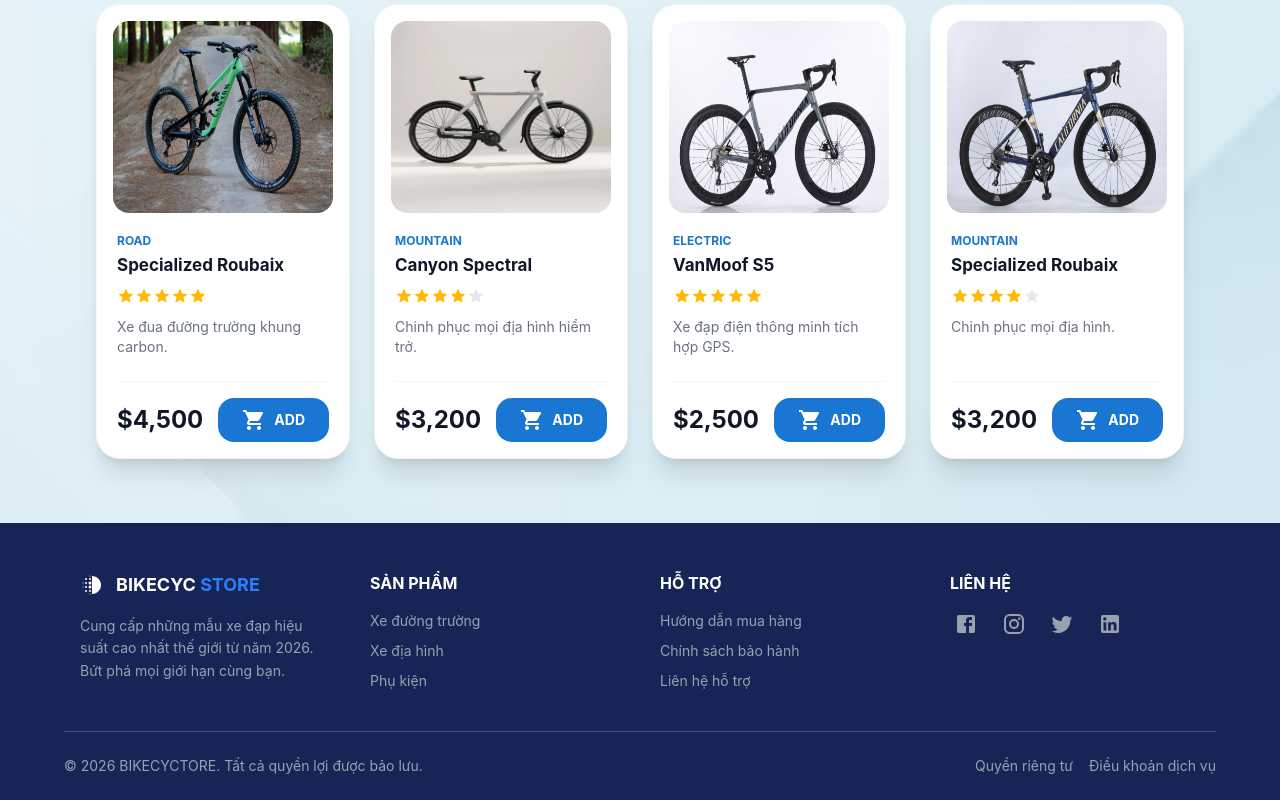
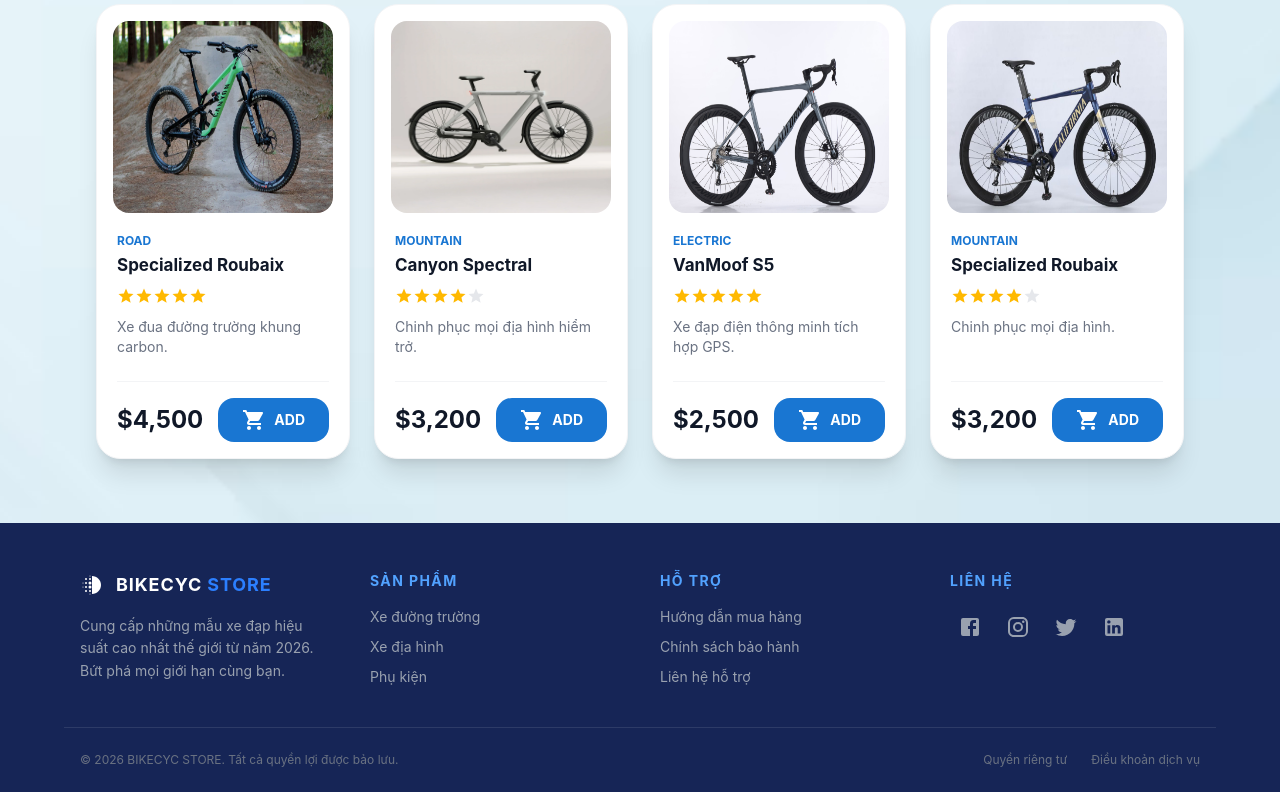
Before and after one commit to MikeLinh/ProjectWebAi, a React (Vite) app: page / in a window 1280 px wide. Shown: the part 910-1710 px from the top of the page. Built offline with nearby package versions, Linux system fonts and the light colour scheme; no server answers.

Commit message:
update promotion

```diff
--- a/package.json
+++ b/package.json
@@ -16,6 +16,7 @@
     "@mui/material": "^9.1.0",
     "@react-oauth/google": "^0.13.5",
     "@tailwindcss/vite": "^4.3.0",
+    "framer-motion": "^12.40.0",
     "motion": "^12.40.0",
     "react": "^19.2.6",
     "react-dom": "^19.2.6",
--- a/src/components/context/carcontext.tsx
+++ b/src/components/context/carcontext.tsx
@@ -21,7 +21,6 @@
 const CartContext = createContext<CartContextType | undefined>(undefined);
 
 export function CartProvider({ children }: { children: ReactNode }) {
-  // Khởi tạo giỏ hàng ban đầu từ localStorage để tránh mất dữ liệu khi F5
   const [cart, setCart] = useState<CartItem[]>(() => {
     const localData = localStorage.getItem("cart");
     return localData ? JSON.parse(localData) : [];
@@ -31,7 +30,6 @@
     localStorage.setItem("cart", JSON.stringify(cart));
   }, [cart]);
 
-  // Thêm sản phẩm (hoặc tăng số lượng nếu đã tồn tại)
   const addToCart = (product: any, quantity: number = 1) => {
     setCart((prevCart) => {
       const existingItem = prevCart.find((item) => item.id === product.id);
--- a/src/components/home/cardmodel.tsx
+++ b/src/components/home/cardmodel.tsx
@@ -2,7 +2,7 @@
 import { useCart } from "../context/carcontext";
 import CloseIcon from "@mui/icons-material/Close";
 import DeleteIcon from "@mui/icons-material/Delete";
-import { useNavigate } from "react-router-dom"; // Thêm để điều hướng trang
+import { useNavigate } from "react-router-dom";
 
 interface CartModelProps {
   isOpen: boolean;
--- a/src/components/home/footer.tsx
+++ b/src/components/home/footer.tsx
@@ -1,75 +1,115 @@
 import React from "react";
 import DeblurIcon from '@mui/icons-material/Deblur';
 import { Facebook, Instagram, Twitter, LinkedIn } from '@mui/icons-material';
+import { motion } from "framer-motion"; // 1. Import Framer Motion
 
 export default function Footer() {
+    const containerVariants = {
+        hidden: { opacity: 0 },
+        show: {
+            opacity: 1,
+            transition: {
+                staggerChildren: 0.1,
+            },
+        },
+    };
+
+    const itemVariants = {
+        hidden: { opacity: 0, y: 15 },
+        show: { opacity: 1, y: 0, transition: { duration: 0.4, ease: "easeOut" } },
+    };
     return (
-            <div className="bg-blue-950 text-white pt-12 pb-6 mt-16">
+        <div className="bg-blue-950 text-white pt-12 pb-6 mt-16 overflow-hidden">
             <div className="max-w-6xl mx-auto px-4">
-                    <div className="grid grid-cols-1 md:grid-cols-4 gap-10 pb-10">
-                        {/* Column 1*/}
-                        <div className="space-y-4">
+                <motion.div
+                    variants={containerVariants}
+                    initial="hidden"
+                    whileInView="show"
+                    viewport={{ once: true, margin: "-40px" }}
+                    className="grid grid-cols-1 md:grid-cols-4 gap-10 pb-10"
+                >
+                    <motion.div variants={itemVariants} className="space-y-4">
                         <div className="flex items-center space-x-3">
-                                <button> <DeblurIcon /></button>
-                                <span className="font-bold text-lg">
+                            <motion.button
+                                whileHover={{ rotate: 15 }}
+                                transition={{ duration: 0.2 }}
+                                className="focus:outline-none flex items-center justify-center"
+                            >
+                                <DeblurIcon />
+                            </motion.button>
+                            <span className="font-bold text-lg tracking-wider">
                                 BIKECYC <span className="text-blue-500">STORE</span>
                             </span>
                         </div>
                         <p className="text-sm leading-relaxed font-normal text-gray-400">
                             Cung cấp những mẫu xe đạp hiệu suất cao nhất thế giới từ năm 2026.
-                                Bứt phá mọi giới hạn cùng bạn.</p>
+                            Bứt phá mọi giới hạn cùng bạn.
+                        </p>
+                    </motion.div>
+
+                    <motion.div variants={itemVariants} className="space-y-4">
+                        <h4 className="font-bold text-sm tracking-widest text-blue-400">SẢN PHẨM</h4>
+                        <ul className="space-y-2.5 text-sm text-gray-400">
+                            {/* 6. Hiệu ứng dịch chữ sang phải của Tailwind */}
+                            <li className="hover:text-white cursor-pointer transition-transform duration-300 hover:translate-x-1.5 inline-block w-full">
+                                Xe đường trường
+                            </li>
+                            <li className="hover:text-white cursor-pointer transition-transform duration-300 hover:translate-x-1.5 inline-block w-full">
+                                Xe địa hình
+                            </li>
+                            <li className="hover:text-white cursor-pointer transition-transform duration-300 hover:translate-x-1.5 inline-block w-full">
+                                Phụ kiện
+                            </li>
+                        </ul>
+                    </motion.div>
+
+                    <motion.div variants={itemVariants} className="space-y-4">
+                        <h4 className="font-bold text-sm tracking-widest text-blue-400">HỖ TRỢ</h4>
+                        <ul className="space-y-2.5 text-sm text-gray-400">
+                            <li className="hover:text-white cursor-pointer transition-transform duration-300 hover:translate-x-1.5 inline-block w-full">
+                                Hướng dẫn mua hàng
+                            </li>
+                            <li className="hover:text-white cursor-pointer transition-transform duration-300 hover:translate-x-1.5 inline-block w-full">
+                                Chính sách bảo hành
+                            </li>
+                            <li className="hover:text-white cursor-pointer transition-transform duration-300 hover:translate-x-1.5 inline-block w-full">
+                                Liên hệ hỗ trợ
+                            </li>
+                        </ul>
+                    </motion.div>
+
+                    <motion.div variants={itemVariants} className="space-y-4">
+                        <h4 className="font-bold text-sm tracking-widest text-blue-400">LIÊN HỆ</h4>
+                        <div className="flex space-x-2">
+                            {[
+                                { icon: <Facebook />, url: "#" },
+                                { icon: <Instagram />, url: "#" },
+                                { icon: <Twitter />, url: "#" },
+                                { icon: <LinkedIn />, url: "#" }
+                            ].map((social, i) => (
+                                <motion.a
+                                    key={i}
+                                    href={social.url}
+                                    whileHover={{ scale: 1.15, y: -3, color: "#3b82f6" }}
+                                    whileTap={{ scale: 0.95 }}
+                                    className="text-gray-400 p-2 hover:bg-white/5 rounded-full flex items-center justify-center transition-colors duration-200"
+                                >
+                                    {social.icon}
+                                </motion.a>
+                            ))}
                         </div>
-                        {/* Column 2*/}
-                        <div className="space-y-4">
-                            <h4 className="font-bold">SẢN PHẨM</h4>
-                            <ul className="space-y-2.5 text-sm text-gray-400">
-                                <li className="hover:text-white cursor-pointer transition-all duration-300 hover:translate-x-2">
-                                    Xe đường trường</li>
-                                <li className="hover:text-white cursor-pointer transition-all duration-300 hover:translate-x-2">
-                                    Xe địa hình</li>
-                                <li className="hover:text-white cursor-pointer transition-all duration-300 hover:translate-x-2">
-                                    Phụ kiện</li>
-                            </ul>
+                    </motion.div>
+                </motion.div>
             </div>
-                         {/* Column 3*/}
-                         <div className="space-y-4">
-                            <h4 className="font-bold">HỖ TRỢ</h4>
-                            <ul className="space-y-2.5 text-sm text-gray-400">
-                                <li className="hover:text-white cursor-pointer transition-all duration-300 hover:translate-x-2">
-                                    Hướng dẫn mua hàng</li>
-                                <li className="hover:text-white cursor-pointer transition-all duration-300 hover:translate-x-2">
-                                    Chính sách bảo hành</li>
-                                <li className="hover:text-white cursor-pointer transition-all duration-300 hover:translate-x-2">
-                                    Liên hệ hỗ trợ</li>
-                            </ul>
+            <div className="max-w-6xl mx-auto border-t border-white/10 pt-6 px-4 flex flex-col sm:flex-row items-center justify-between gap-4">
+                <div className="text-xs text-gray-500">
+                    © 2026 BIKECYC STORE. Tất cả quyền lợi được bảo lưu.
                 </div>
-                         {/* Column 4*/}
-                         <div className="space-y-4">
-                            <h4 className="font-bold">LIÊN HỆ</h4>
-                                <div className="space-x-4">
-                                    <a href="#" className="text-gray-400 hover:text-white transition-colors p-1">
-                                        <Facebook className="hover:scale-125 transform duration-300" /></a>
-                                    <a href="#" className="text-gray-400 hover:text-white transition-colors p-1">
-                                        <Instagram className="hover:scale-125 transform duration-300" /></a>
-                                    <a href="#" className="text-gray-400 hover:text-white transition-colors p-1">
-                                        <Twitter className="hover:scale-125 transform duration-300" /></a>
-                                    <a href="#" className="text-gray-400 hover:text-white transition-colors p-1">
-                                        <LinkedIn className="hover:scale-125 transform duration-300" /></a>
+                <div className="flex space-x-6">
+                    <a href="#" className="text-gray-500 hover:text-white transition-colors text-xs">Quyền riêng tư</a>
+                    <a href="#" className="text-gray-500 hover:text-white transition-colors text-xs">Điều khoản dịch vụ</a>
                 </div>
             </div>
         </div>
-                </div>
-                <div className="max-w-6xl mx-auto border-t border-white/20 pt-6 flex items-center justify-between">
-                    <div className="text-sm text-gray-400">
-                        © 2026 BIKECYCTORE. Tất cả quyền lợi được bảo lưu.
-                    </div>
-                    <div className="flex space-x-4">
-                        <a href="#" className="text-gray-400 hover:text-white transition-colors text-sm"> Quyền riêng tư</a>
-                        <a href="#" className="text-gray-400 hover:text-white transition-colors text-sm"> Điều khoản dịch vụ</a>
-                    </div>
-                </div>
-
-            </div>
-
     );
 }
--- a/src/components/home/navbar.tsx
+++ b/src/components/home/navbar.tsx
@@ -7,14 +7,37 @@
 import { useCart } from "../../components/context/carcontext";
 import CardModel from "../home/cardmodel";
 import SearchPopup from "./searchpopup";
+import { motion } from "framer-motion";
 
 export default function Navbar() {
     const { getCartCount } = useCart();
     const [isCartOpen, setIsCartOpen] = useState<boolean>(false);
     const [isSearchOpen, setIsSearchOpen] = useState<boolean>(false);
 
+    const navbarVariants = {
+        hidden: {
+            y: -100,
+            opacity: 0
+        },
+        visible: {
+            y: 0,
+            opacity: 1,
+            transition: {
+                type: "spring",
+                stiffness: 80,
+                damping: 20,
+                duration: 0.6
+            }
+        }
+    };
+
     return (
-        <nav className="w-full bg-blue-950 text-white px-6 py-4 flex items-center justify-between relative z-40">
+        <motion.nav
+            className="w-full bg-blue-950 text-white px-6 py-4 flex items-center justify-between relative z-40"
+            initial="hidden"
+            animate="visible"
+            variants={navbarVariants}
+        >
             <div className="flex items-center space-x-3">
                 <img src={logoAvatar} alt="Logo" className="w-8 h-8"/>
                 <span className="font-bold tracking-wider text-lg">
@@ -52,9 +75,9 @@
                     )}
                 </button>
             </div>
+
             <SearchPopup isOpen={isSearchOpen} onClose={()=>setIsSearchOpen(false)}/>
-
             <CardModel isOpen={isCartOpen} onClose={() => setIsCartOpen(false)} />
-        </nav>
+        </motion.nav>
     );
 }
--- a/src/components/products/productcard.tsx
+++ b/src/components/products/productcard.tsx
@@ -1,8 +1,7 @@
 import { useState } from "react";
 import { useNavigate } from "react-router-dom";
 import { useCart } from "../../components/context/carcontext";
-import AddShoppingCartIcon from '@mui/icons-material/AddShoppingCart';
-
+import ShoppingCartIcon from '@mui/icons-material/ShoppingCart';
 interface Product {
   id: number;
   name: string;
@@ -90,7 +89,7 @@
             className="bg-blue-950 text-sm text-white hover:bg-blue-900 p-2.5 rounded-lg transition-colors duration-200 flex items-center justify-center focus:outline-none shrink-0"
             title="Thêm vào giỏ hàng"
           >Add to cart
-            <AddShoppingCartIcon style={{ fontSize: 18 }} />
+            <ShoppingCartIcon style={{ fontSize: 18 }} />
           </button>
         </div>
 
```
Also changed, not shown: src/components/chatbox/chatbox.tsx (+2 -8 lines), src/components/home/mainhome.tsx (+14 -4 lines), src/components/promotion/promosection.tsx (added, +105 -0 lines), src/pages/CartPage.tsx (+44 -8 lines), src/pages/CheckoutPage.tsx (+3 -4 lines), 1 other file (tests, documents, lock files or other folders). Lines whose indentation alone changed are shown as unchanged.
